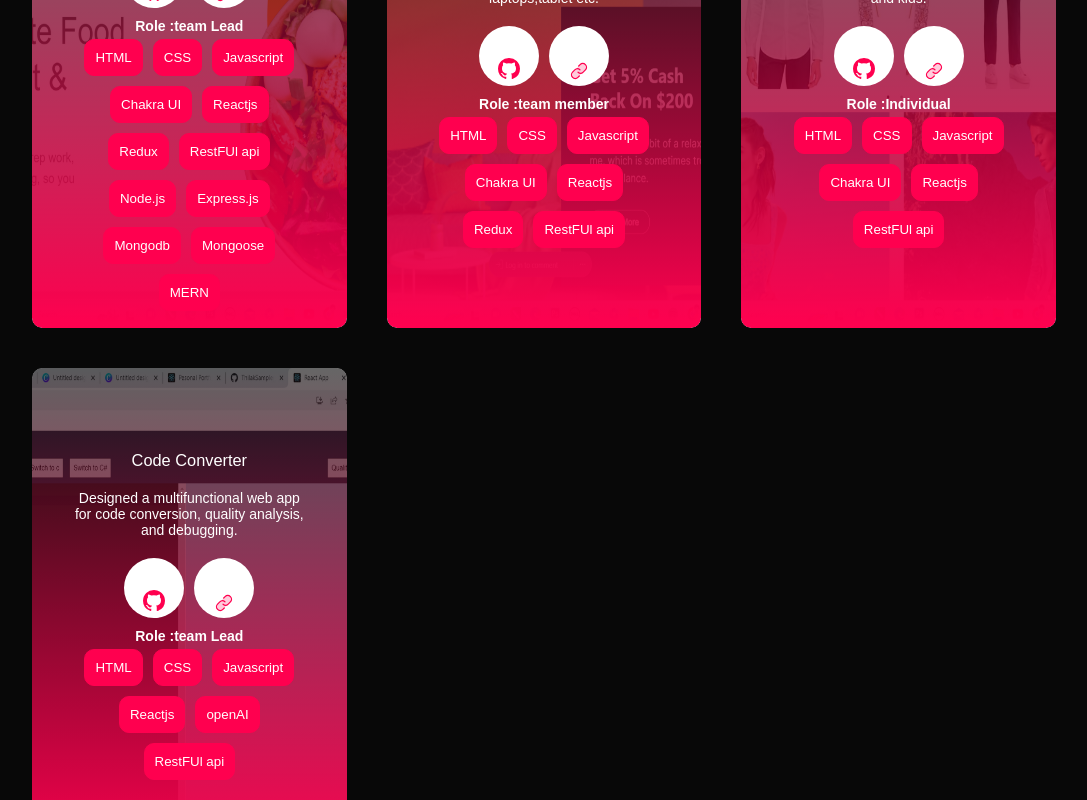
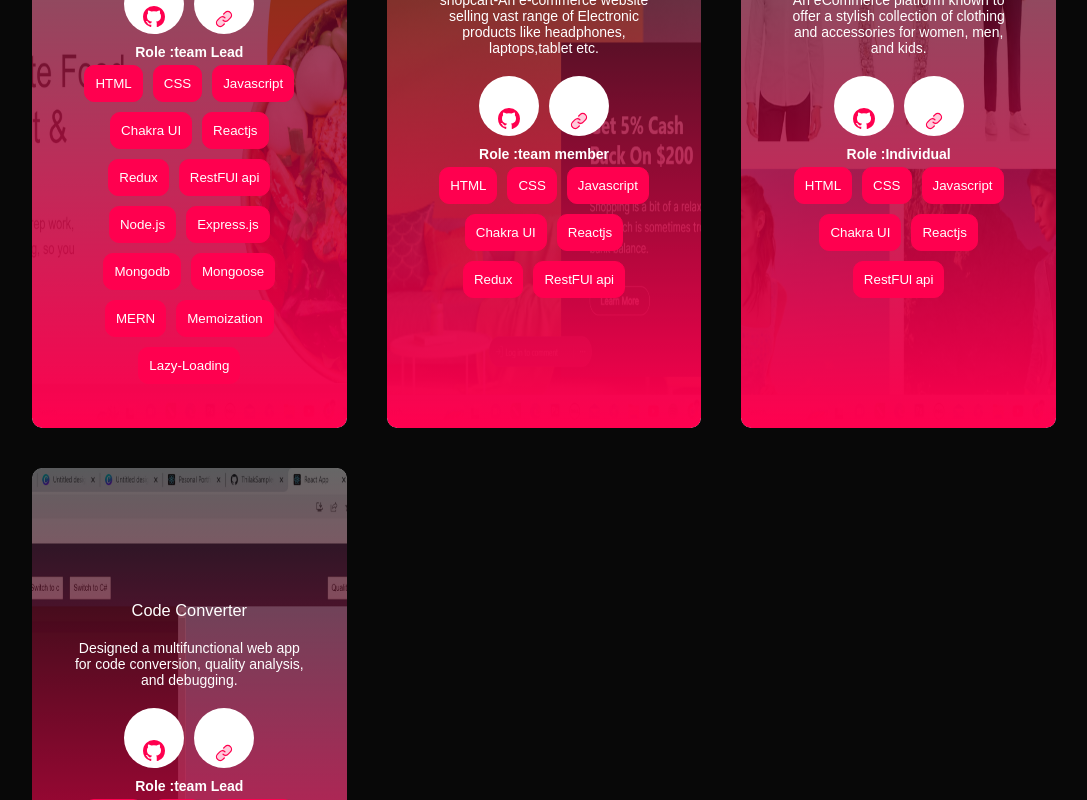
Before and after one commit to ThilakSamplegithub/ThilakSamplegithub.github.io, a React (Create React App) app: page / in a window 1280 px wide. Shown: the part 3117-3917 px from the top of the page, without its empty margins (96-1183 px from the left). Built offline with nearby package versions, Linux system fonts and the light colour scheme.

Commit message:
attractive Resume

```diff
--- a/src/Components/Projects.jsx
+++ b/src/Components/Projects.jsx
@@ -14,7 +14,7 @@ const Projects = () => {
       githubLink:"https://github.com/ThilakSamplegithub/FullStack-foodies-1",
       live:"https://foodiesparadisefrontend.vercel.app/",
       role:'team Lead',
-      techStack:["HTML","CSS","Javascript","Chakra UI","Reactjs","Redux","RestFUl api","Node.js",'Express.js',"Mongodb",'Mongoose','MERN']
+      techStack:["HTML","CSS","Javascript","Chakra UI","Reactjs","Redux","RestFUl api","Node.js",'Express.js',"Mongodb",'Mongoose','MERN',"Memoization","Lazy-Loading"]
     },
     {
       title: "ShopCart",
--- a/src/Styles/projects.module.css
+++ b/src/Styles/projects.module.css
@@ -8,7 +8,7 @@
    gap:40px;
     margin-top:50px;
     border:0px solid red;
-    grid-auto-rows: 500px;
+    grid-auto-rows: 600px;
 }
 .work{
    border-radius: 10px;
```
